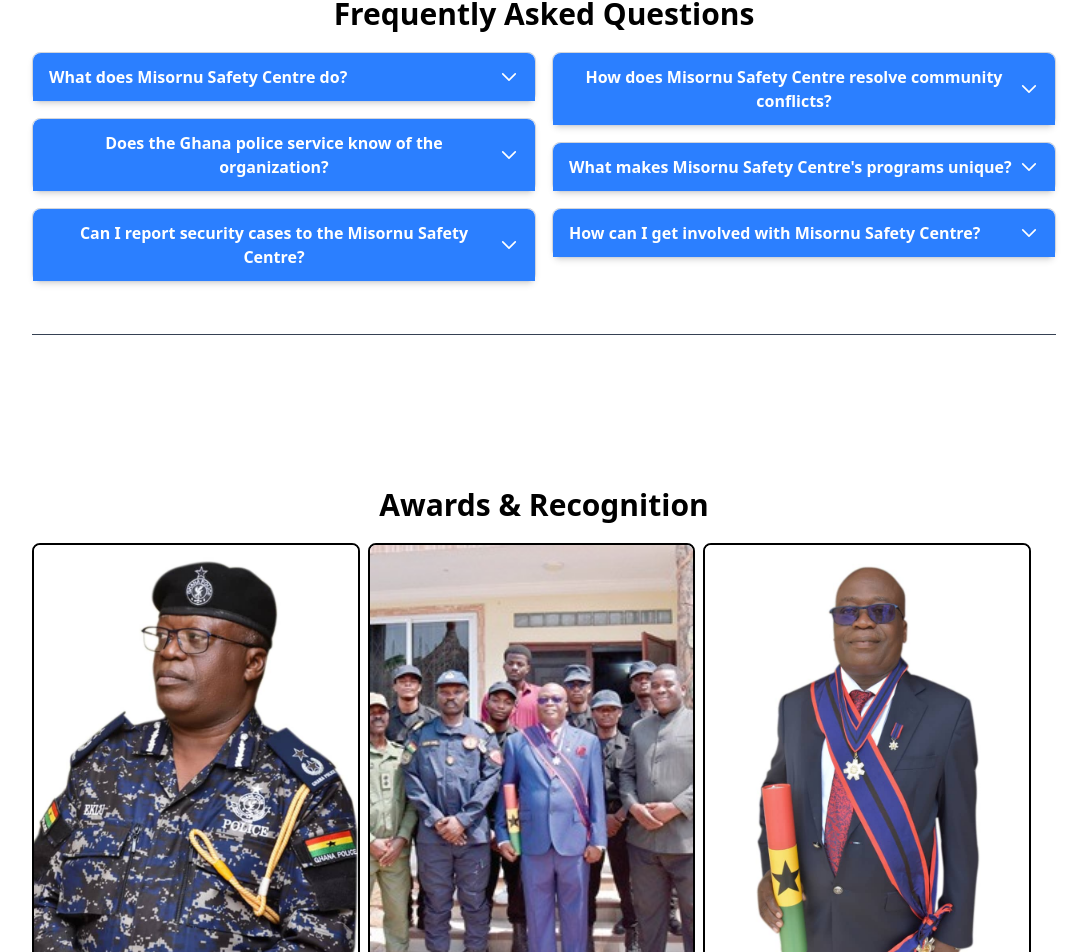
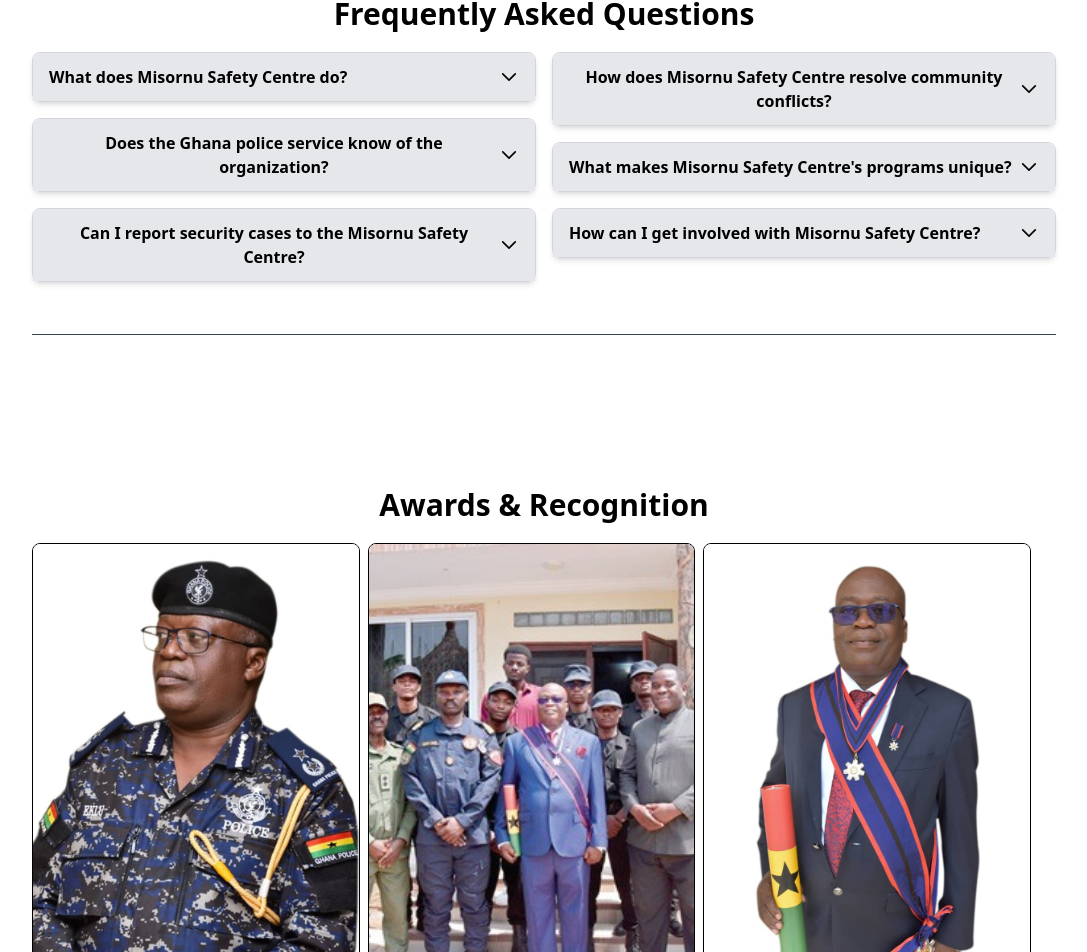
Before and after one commit to khayb1/Misornu, a React (Vite) app: page / in a window 1280 px wide. Shown: the part 2670-3622 px from the top of the page, without its empty margins (96-1183 px from the left). Built offline with nearby package versions, Linux system fonts and the light colour scheme; no server answers.

Commit message:
homepage update

```diff
--- a/src/Components/FAQ.jsx
+++ b/src/Components/FAQ.jsx
@@ -36,7 +36,7 @@
         >
           <AccordionHeader
             onClick={() => handleOpen(index)}
-            className=" px-4 py-3 text-[1rem] font-semibold text-white bg-blue-500 hover:bg-blue-400 transition-all rounded-t-lg"
+            className=" px-4 py-3 text-[1rem] font-semibold text-black bg-gray-200 hover:bg-gray-100 transition-all rounded-t-lg"
           >
             {item.question}
           </AccordionHeader>
--- a/src/Pages/Home/Home.jsx
+++ b/src/Pages/Home/Home.jsx
@@ -119,9 +119,9 @@
         <section id="awards" className="w-full px-[10%] py-[5%] bg-white flex flex-col items-center justify-center">
           <h2 className="text-3xl font-bold text-center mb-5">Awards & Recognition</h2>
             <div className="flex w-fit overflow-x-scroll md:overflow-hidden md:flex-row gap-2 px-3 md:px-0">
-              <img className="w-[80%] md:w-[32%] border-2 b object-cover rounded-lg" src={award1} alt='award1' />
-              <img className="w-[80%] md:w-[32%] border-2 b object-cover rounded-lg" src={award2} alt='award2' />
-              <img className="w-[80%] md:w-[32%] border-2 b object-cover rounded-lg" src={award3} alt='award3' />
+              <img className="w-[80%] md:w-[32%] border-1  object-cover rounded-lg" src={award1} alt='award1' />
+              <img className="w-[80%] md:w-[32%] border-1  object-cover rounded-lg" src={award2} alt='award2' />
+              <img className="w-[80%] md:w-[32%] border-1  object-cover rounded-lg" src={award3} alt='award3' />
             </div>
           <a className="hero-btn mx-auto mt-5" href="https://www.graphic.com.gh/news/general-news/ghana-news-national-cadet-corps-congratulates-dcop-david-eklu.html">Read More</a>
         </section>
```
